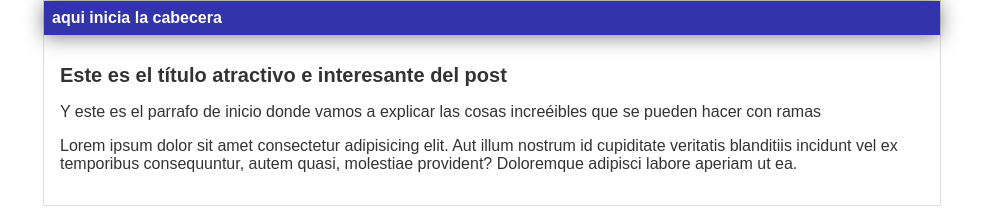
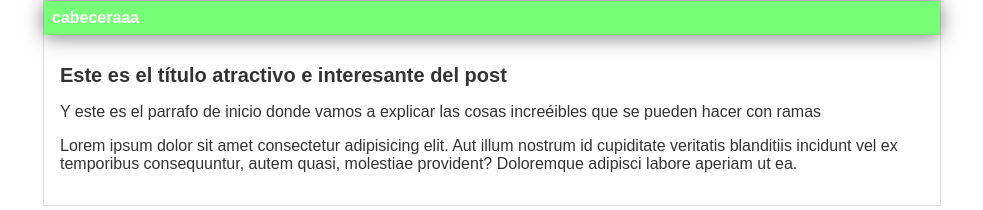
Before and after one commit to jottache/platzi-blog, a plain HTML site: page blogpost.html in a window 1280 px wide. Shown: the whole page, without its empty margins (148-1131 px from the left). Drawn offline with Linux system fonts and the light colour scheme.

Commit message:
cambio de cabecera a color verde

```diff
--- a/blogpost.html
+++ b/blogpost.html
@@ -12,7 +12,7 @@
 <body>
     <div id="container">
         <div id="cabecera">
-            <div class="cabecera">aqui inicia la cabecera</div>
+            <div class="cabecera">cabeceraaa</div>
         </div>
         <div id="post">
             <h1>Este es el título atractivo e interesante del post</h1>
--- a/css/estilos.css
+++ b/css/estilos.css
@@ -10,7 +10,7 @@ body
 
 #cabecera
 {
-    background: #33A;
+    background: #3f3A;
     box-shadow: 0px 2px 20px 0px rgba(0,0,0,0.5);
     color: white;
     font-weight: bold;
```
